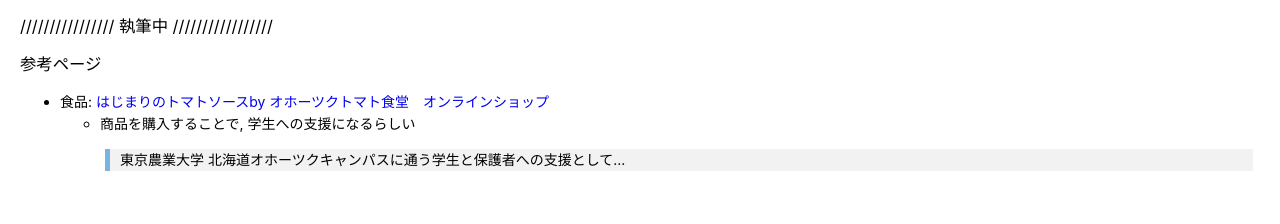
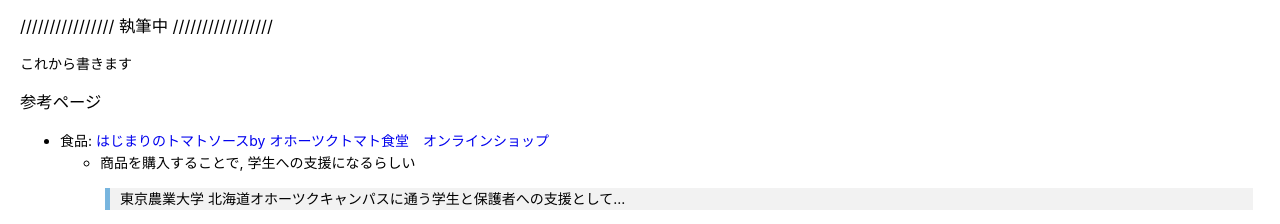
Before and after one commit to Maqrona/croudfunding_documents, a plain HTML site: page compare_services/index.html in a window 1280 px wide. Shown: the part 1468-1692 px from the top of the page. Before the commit the page ends 1653 px from the top, so only its background shows below. Drawn offline with Linux system fonts and the light colour scheme; a script that the page names is missing.

```diff
--- a/compare_services/index.html
+++ b/compare_services/index.html
@@ -446,6 +446,7 @@
 <p><img src="大手クラファン比較.png" alt="図1 大手クラファンサイトのトップ"></p>
 <h2 id="%E8%87%AA%E7%A4%BE-ec-%E3%82%B5%E3%82%A4%E3%83%88%E3%81%AB%E3%82%88%E3%82%8B%E3%82%AF%E3%83%A9%E3%83%95%E3%82%A1%E3%83%B3">自社 EC サイトによるクラファン</h2>
 <h3 id="%E5%9F%B7%E7%AD%86%E4%B8%AD">//////////////// 執筆中 /////////////////</h3>
+<p>これから書きます</p>
 <h3 id="%E5%8F%82%E8%80%83%E3%83%9A%E3%83%BC%E3%82%B8">参考ページ</h3>
 <ul>
 <li>食品: <a href="https://onlineshop.okhotsk-tomato.com/">はじまりのトマトソースby オホーツクトマト食堂　オンラインショップ</a>
```
Also changed, not shown: 1 other file.
